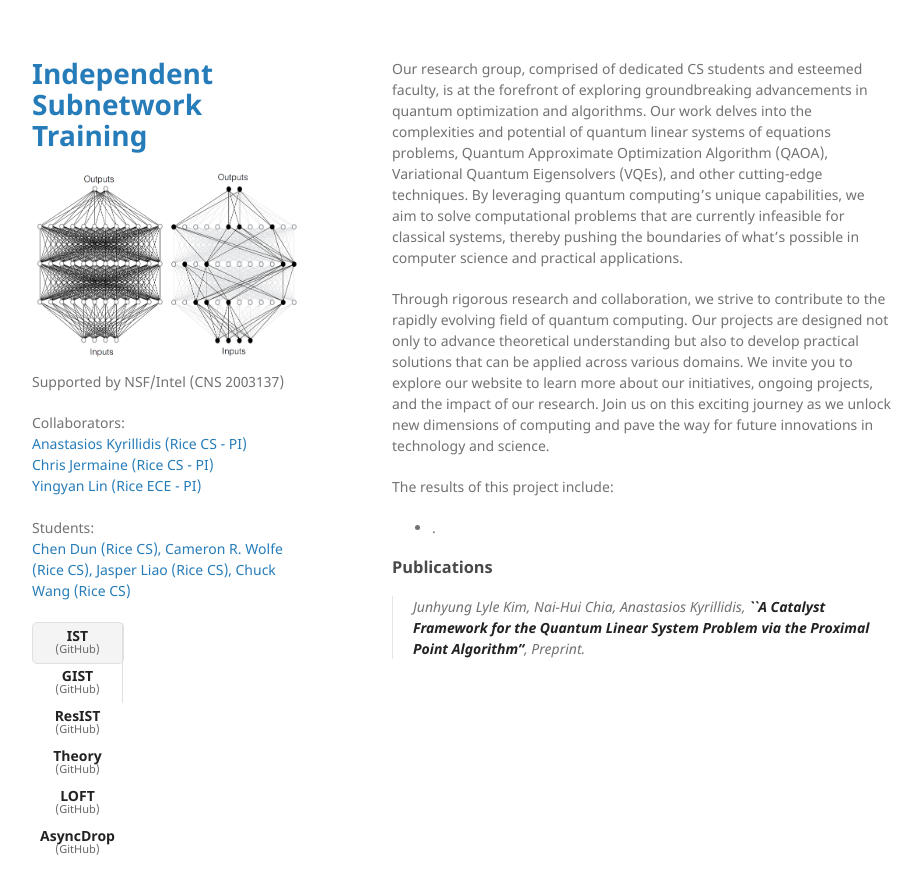
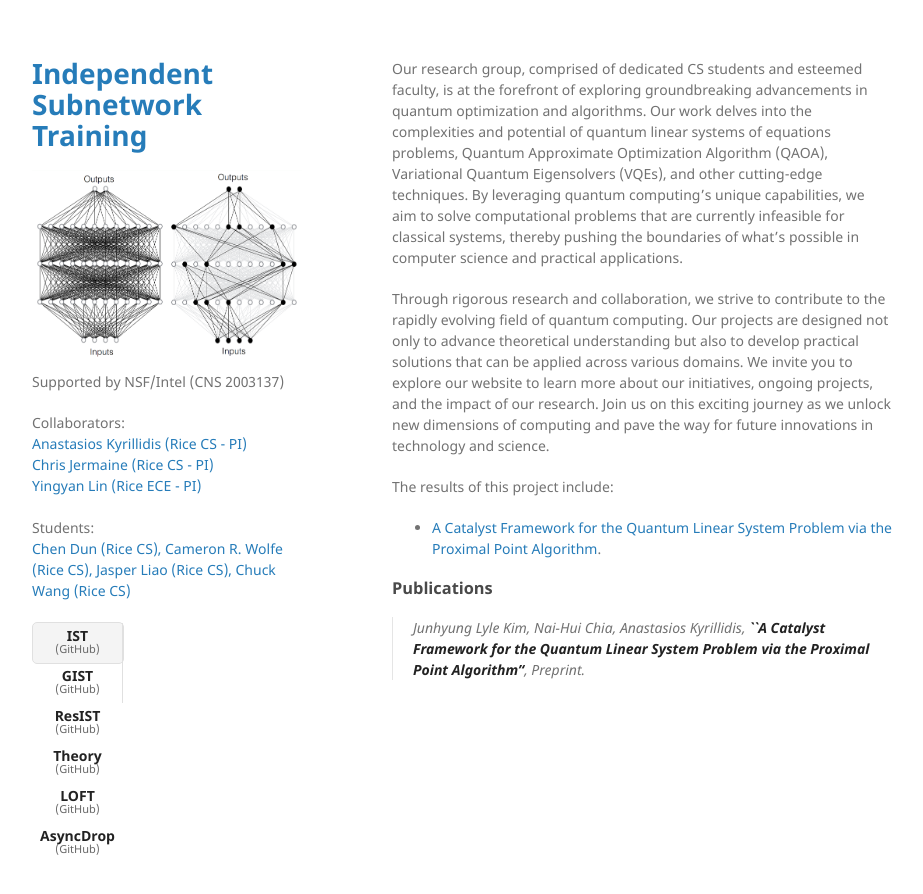
Before and after one commit to akyrillidis/explore-quantum, a Jekyll site: the page built from index.md, in a window 1280 px wide. Shown: the top 894 px of the page, without its empty margins (178-1101 px from the left). Built offline with Jekyll 4.4.1, drawn with Linux system fonts in a browser that asks for light colours.

Commit message:
Update index.md

```diff
--- a/index.md
+++ b/index.md
@@ -8,7 +8,7 @@ Through rigorous research and collaboration, we strive to contribute to the rapi
 
 The results of this project include:
 
-- [](./QLSP_PPA.html).
+- [A Catalyst Framework for the Quantum Linear System Problem via the Proximal Point Algorithm](./QLSP_PPA.html).
 
 ### Publications
 
```
